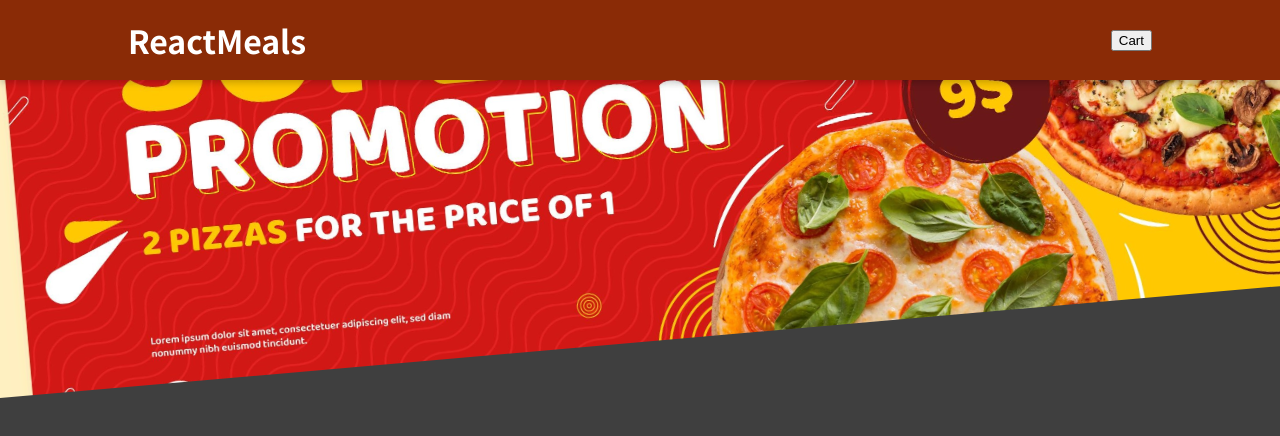
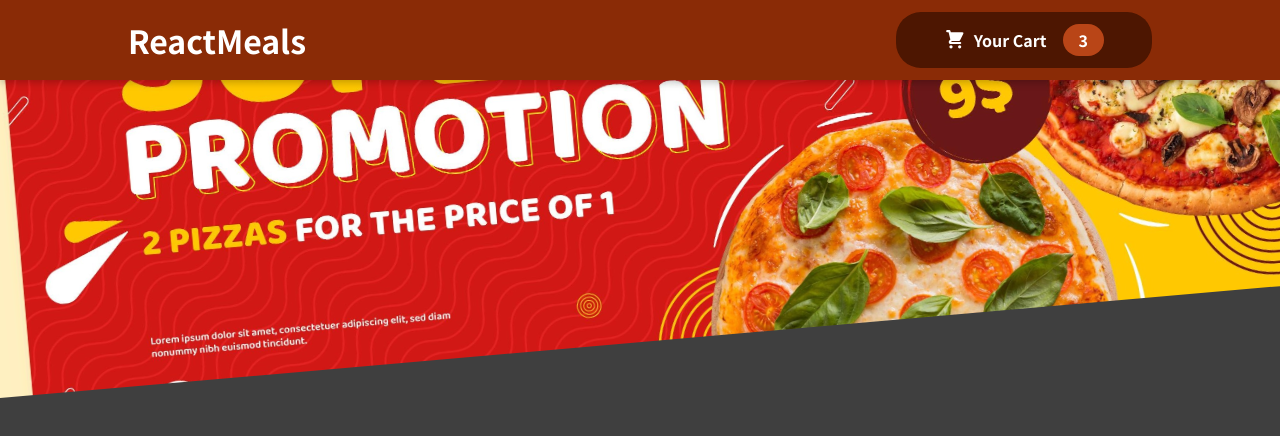
Before and after one commit to 81nilesh/RestaurantApp, a React (Create React App) app: page / in a window 1280 px wide. Shown: the top 436 px of the page. Built offline with nearby package versions, Linux system fonts and the light colour scheme.

Commit message:
commit 3

```diff
--- /dev/null
+++ b/src/components/Cart/CartIcon.js
@@ -0,0 +1,13 @@
+const CartIcon = () => {
+    return (
+      <svg
+        xmlns='http://www.w3.org/2000/svg'
+        viewBox='0 0 20 20'
+        fill='currentColor'
+      >
+        <path d='M3 1a1 1 0 000 2h1.22l.305 1.222a.997.997 0 00.01.042l1.358 5.43-.893.892C3.74 11.846 4.632 14 6.414 14H15a1 1 0 000-2H6.414l1-1H14a1 1 0 00.894-.553l3-6A1 1 0 0017 3H6.28l-.31-1.243A1 1 0 005 1H3zM16 16.5a1.5 1.5 0 11-3 0 1.5 1.5 0 013 0zM6.5 18a1.5 1.5 0 100-3 1.5 1.5 0 000 3z' />
+      </svg>
+    );
+  };
+
+  export default CartIcon;
--- a/src/components/Layout/Header.js
+++ b/src/components/Layout/Header.js
@@ -1,5 +1,5 @@
 import { Fragment } from 'react';
-
+import HeaderCartButton from './HeaderCartButton';
 import mealsImage from '../../assets/meals.jpg';
 import classes from './Header.module.css';
 
@@ -8,7 +8,8 @@
         <Fragment>
             <header className={classes.header}>
                 <h1>ReactMeals</h1>
-                <button>Cart</button>
+                <HeaderCartButton />
+
             </header>
             <div className={classes['main-image']}>
                 <img src={mealsImage} alt='A table full of delicious food!' />
--- a/src/components/Layout/HeaderCartButton.js
+++ b/src/components/Layout/HeaderCartButton.js
@@ -0,0 +1,19 @@
+import React from 'react'
+import CartIcon from '../Cart/CartIcon';
+import classes from './HeaderCartButton.module.css'
+
+const HeaderCartButton = (props) => {
+    return (
+        <div>
+            <button className={classes.button}>
+                <span className={classes.icon}>
+                    <CartIcon />
+                </span>
+                <span>Your Cart</span>
+                <span className={classes.badge}>3</span>
+            </button>
+        </div>
+    )
+};
+
+export default HeaderCartButton;
--- a/src/components/Layout/HeaderCartButton.module.css
+++ b/src/components/Layout/HeaderCartButton.module.css
@@ -11,3 +11,53 @@
     border-radius: 25px;
     font-weight: bold;
 }
+
+.button:hover,
+.button:active {
+    background-color: #2c0d00;
+}
+
+.icon {
+    width: 1.35rem;
+    height: 1.35rem;
+    margin-right: 0.5rem;
+}
+
+.badge {
+    background-color: #b94517;
+    padding: 0.25rem 1rem;
+    border-radius: 25px;
+    margin-left: 1rem;
+    font-weight: bold;
+}
+
+.button:hover .badge,
+.button:active .badge {
+    background-color: #92320c;
+}
+
+.bump {
+    animation: bump 300ms ease-out;
+}
+
+@keyframes bump {
+    0% {
+        transform: scale(1);
+    }
+
+    10% {
+        transform: scale(0.9);
+    }
+
+    30% {
+        transform: scale(1.1);
+    }
+
+    50% {
+        transform: scale(1.15);
+    }
+
+    100% {
+        transform: scale(1);
+    }
+}
```
